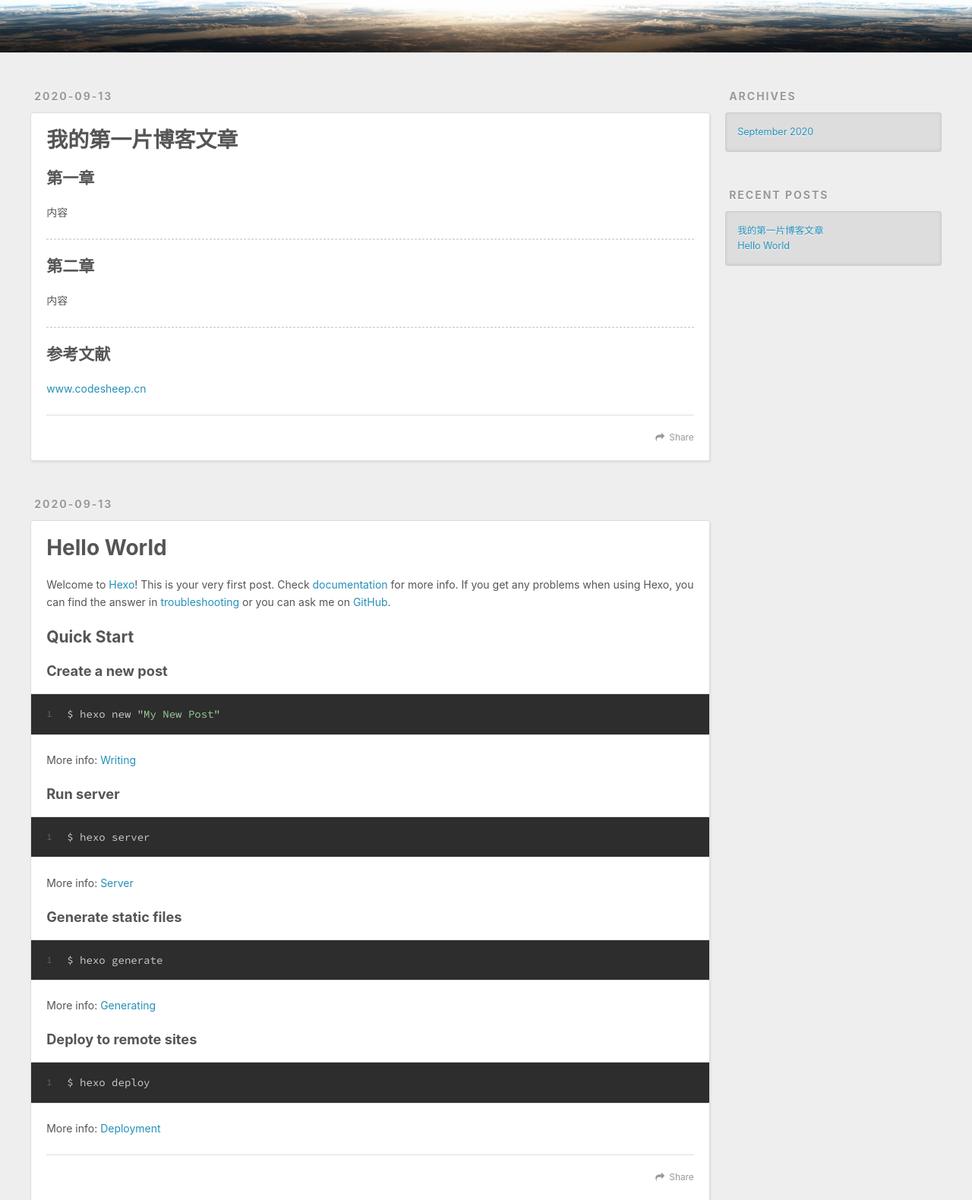
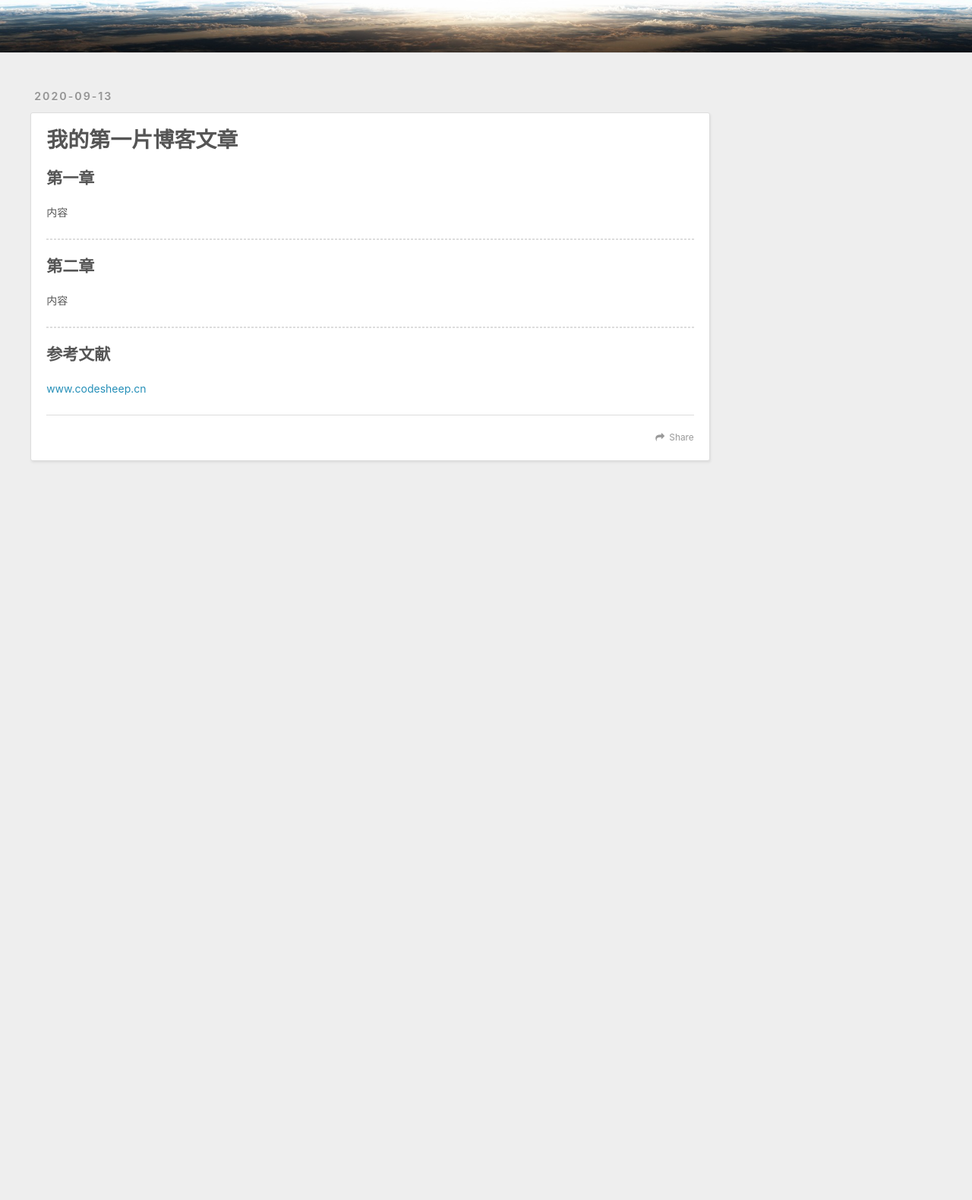
Before and after one commit to wcj0519/wcj0519.github.io, a plain HTML site: page index.html in a window 1280 px wide. Shown: the part 231-1811 px from the top of the page at 76% size. After the commit the page ends 888 px from the top, so only its background shows below. Drawn offline with nearby package versions, Linux system fonts and the light colour scheme.

Commit message:
第一次修改
删除了一些默认的样式

```diff
--- a/index.html
+++ b/index.html
@@ -101,139 +101,12 @@
     </footer>
   </div>
 
-</article>
-
-
-
-    <article id="post-hello-world" class="article article-type-post" itemscope itemprop="blogPost">
-  <div class="article-meta">
-    <a href="/2020/09/13/hello-world/" class="article-date">
-  <time datetime="2020-09-13T08:46:34.920Z" itemprop="datePublished">2020-09-13</time>
-</a>
-
-  </div>
-  <div class="article-inner">
-
-
-      <header class="article-header">
-
-
-    <h1 itemprop="name">
-      <a class="article-title" href="/2020/09/13/hello-world/">Hello World</a>
-    </h1>
-
-
-      </header>
-
-    <div class="article-entry" itemprop="articleBody">
-
-        <p>Welcome to <a target="_blank" rel="noopener" href="https://hexo.io/">Hexo</a>! This is your very first post. Check <a target="_blank" rel="noopener" href="https://hexo.io/docs/">documentation</a> for more info. If you get any problems when using Hexo, you can find the answer in <a target="_blank" rel="noopener" href="https://hexo.io/docs/troubleshooting.html">troubleshooting</a> or you can ask me on <a target="_blank" rel="noopener" href="https://github.com/hexojs/hexo/issues">GitHub</a>.</p>
-<h2 id="Quick-Start"><a href="#Quick-Start" class="headerlink" title="Quick Start"></a>Quick Start</h2><h3 id="Create-a-new-post"><a href="#Create-a-new-post" class="headerlink" title="Create a new post"></a>Create a new post</h3><figure class="highlight bash"><table><tr><td class="gutter"><pre><span class="line">1</span><br></pre></td><td class="code"><pre><span class="line">$ hexo new <span class="string">&quot;My New Post&quot;</span></span><br></pre></td></tr></table></figure>
-
-<p>More info: <a target="_blank" rel="noopener" href="https://hexo.io/docs/writing.html">Writing</a></p>
-<h3 id="Run-server"><a href="#Run-server" class="headerlink" title="Run server"></a>Run server</h3><figure class="highlight bash"><table><tr><td class="gutter"><pre><span class="line">1</span><br></pre></td><td class="code"><pre><span class="line">$ hexo server</span><br></pre></td></tr></table></figure>
-
-<p>More info: <a target="_blank" rel="noopener" href="https://hexo.io/docs/server.html">Server</a></p>
-<h3 id="Generate-static-files"><a href="#Generate-static-files" class="headerlink" title="Generate static files"></a>Generate static files</h3><figure class="highlight bash"><table><tr><td class="gutter"><pre><span class="line">1</span><br></pre></td><td class="code"><pre><span class="line">$ hexo generate</span><br></pre></td></tr></table></figure>
-
-<p>More info: <a target="_blank" rel="noopener" href="https://hexo.io/docs/generating.html">Generating</a></p>
-<h3 id="Deploy-to-remote-sites"><a href="#Deploy-to-remote-sites" class="headerlink" title="Deploy to remote sites"></a>Deploy to remote sites</h3><figure class="highlight bash"><table><tr><td class="gutter"><pre><span class="line">1</span><br></pre></td><td class="code"><pre><span class="line">$ hexo deploy</span><br></pre></td></tr></table></figure>
-
-<p>More info: <a target="_blank" rel="noopener" href="https://hexo.io/docs/one-command-deployment.html">Deployment</a></p>
-
-
-    </div>
-    <footer class="article-footer">
-      <a data-url="http://example.com/2020/09/13/hello-world/" data-id="ckf0vqqqw00001gno9cijafif" class="article-share-link">Share</a>
-
-
-    </footer>
-  </div>
-
-</article>
-
-
-
-
-
-</section>
-
-          <aside id="sidebar">
-
-
-
-
-
-
-
-
-
-
-  <div class="widget-wrap">
-    <h3 class="widget-title">Archives</h3>
-    <div class="widget">
-      <ul class="archive-list"><li class="archive-list-item"><a class="archive-list-link" href="/archives/2020/09/">September 2020</a></li></ul>
-    </div>
-  </div>
-
-
-
-
-  <div class="widget-wrap">
-    <h3 class="widget-title">Recent Posts</h3>
-    <div class="widget">
-      <ul>
-
-          <li>
-            <a href="/2020/09/13/%E6%88%91%E7%9A%84%E7%AC%AC%E4%B8%80%E7%89%87%E5%8D%9A%E5%AE%A2%E6%96%87%E7%AB%A0/">我的第一片博客文章 </a>
-          </li>
-
-          <li>
-            <a href="/2020/09/13/hello-world/">Hello World</a>
-          </li>
-
-      </ul>
-    </div>
-  </div>
-
-
-</aside>
-
-      </div>
-      <footer id="footer">
-
-  <div class="outer">
-    <div id="footer-info" class="inner">
-      &copy; 2020 John Doe<br>
-      Powered by <a href="http://hexo.io/" target="_blank">Hexo</a>
-    </div>
-  </div>
-</footer>
-    </div>
-    <nav id="mobile-nav">
-
-    <a href="/" class="mobile-nav-link">Home</a>
-
-    <a href="/archives" class="mobile-nav-link">Archives</a>
-
-</nav>
-
-
-<script src="//ajax.googleapis.com/ajax/libs/jquery/2.0.3/jquery.min.js"></script>
-
-
-
-<link rel="stylesheet" href="/fancybox/jquery.fancybox.css">
+</article
 
 
 <script src="/fancybox/jquery.fancybox.pack.js"></script>
 
-
-
-
 <script src="/js/script.js"></script>
-
-
 
 
   </div>
```
